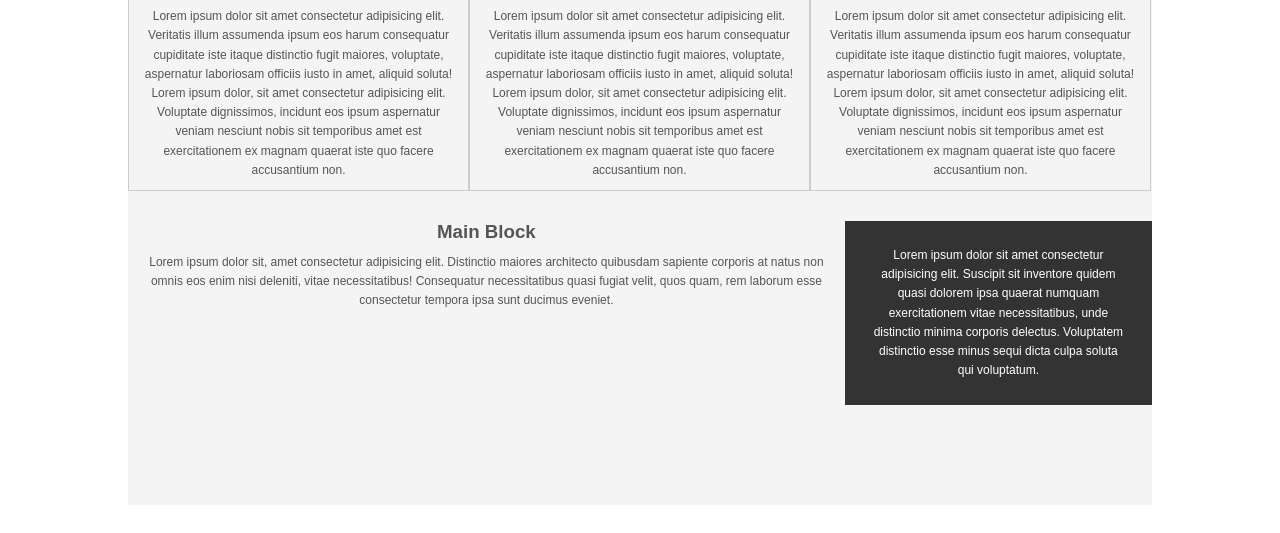
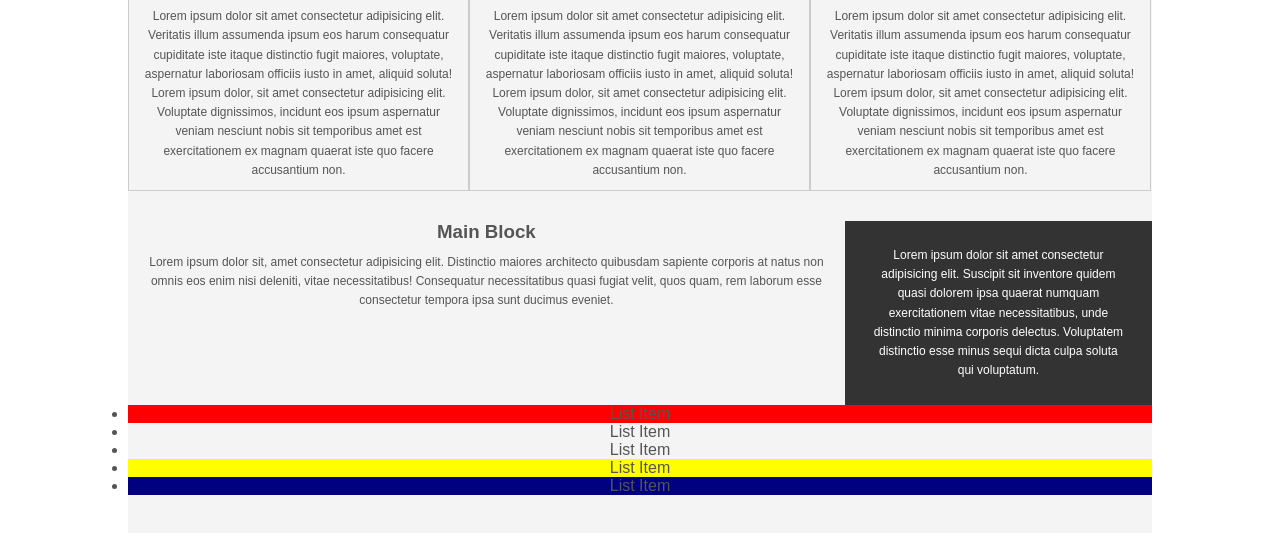
Before and after one commit to jwilliampope/css_basics, a plain HTML site: page index.html in a window 1280 px wide. Shown: the part 1387-1920 px from the top of the page. Drawn offline with Linux system fonts and the light colour scheme.

Commit message:
next edit

```diff
--- a/css/style.css
+++ b/css/style.css
@@ -182,3 +182,16 @@ p {
   /* THE FOLLOWING IS INCLUDED IN THE RESET:  */
   /* box-sizing: border-box; */
 }
+
+/* PSEUDO ELEMENTS */
+.my-list li:first-child {
+  background: #ff0000;
+}
+
+.my-list li:last-child {
+  background: #000080;
+}
+
+.my-list li:nth-child(4) {
+  background: yellow;
+}
--- a/index.html
+++ b/index.html
@@ -112,6 +112,16 @@
 
     <div class="clr"></div>
 
+    <!-- PSEUDO ELEMENTS -->
+
+    <ul class="my-list">
+      <li>List Item</li>
+      <li>List Item</li>
+      <li>List Item</li>
+      <li>List Item</li>
+      <li>List Item</li>
+    </ul>
+
 
   </div>
 
```
